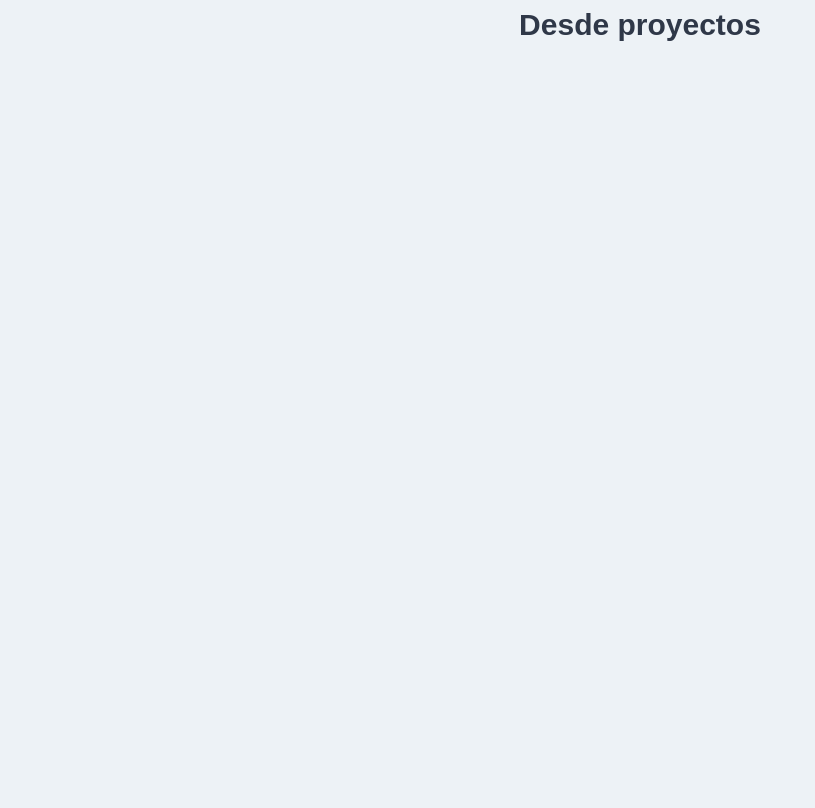
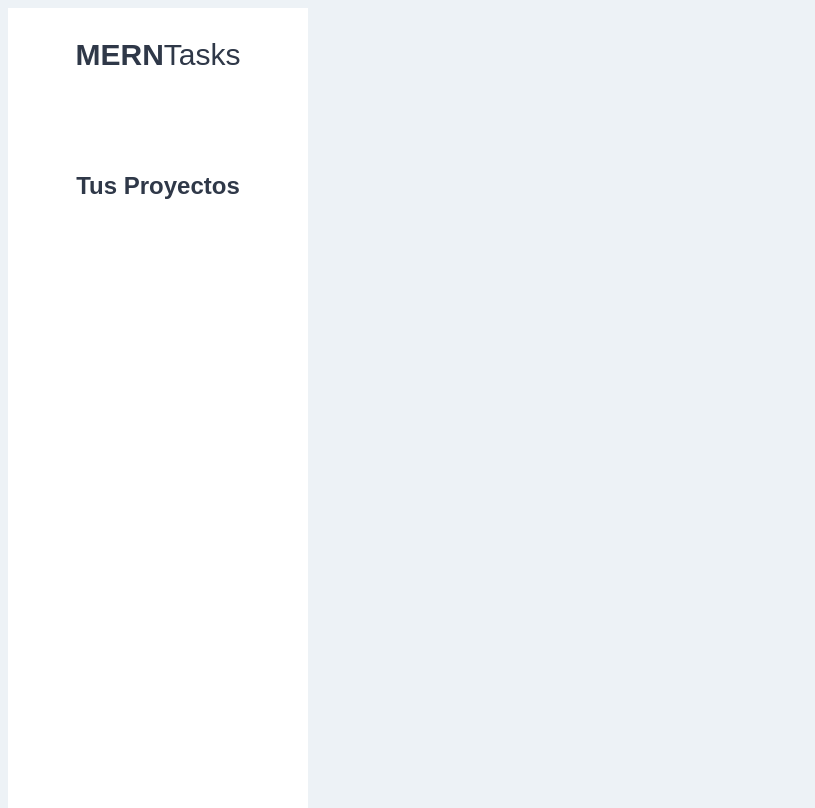
Before and after one commit to fcarlosg09/MERNTasks, a React (Create React App) app in the folder cliente/: page /proyectos in a window 1280 px wide. Shown: the whole page, without its empty margins (0-815 px from the left). Built offline with nearby package versions, Linux system fonts and the light colour scheme.

Commit message:
Creación Sidebar

```diff
--- /dev/null
+++ b/cliente/src/Components/layout/Sidebar.js
@@ -0,0 +1,15 @@
+import React from 'react';
+
+const Sidebar = () => {
+    return (
+        <aside>
+            <h1>MERN<span>Tasks</span></h1>
+
+            <div className="proyectos">
+                <h2>Tus Proyectos</h2>
+            </div>
+        </aside>
+     );
+}
+
+export default Sidebar;
--- a/cliente/src/Components/proyectos/Proyectos.js
+++ b/cliente/src/Components/proyectos/Proyectos.js
@@ -1,8 +1,19 @@
 import React from 'react';
+import Sidebar from '../layout/Sidebar';
 
 const Proyectos = () => {
     return (
-        <h1>Desde proyectos</h1>
+        <div className="contenedor-app">
+            <Sidebar />
+            <div className="seccion-principal">
+                <main>
+
+                    <div className="contenedor-tareas">
+
+                    </div>
+                </main>
+            </div>
+        </div>
      );
 }
 
```
